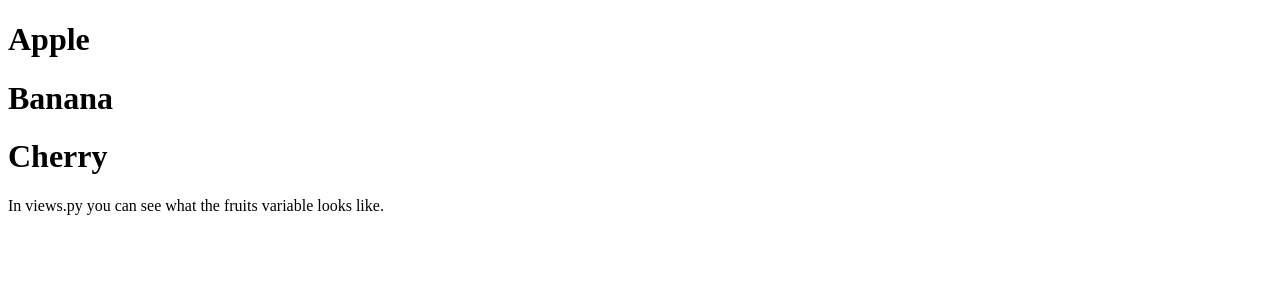
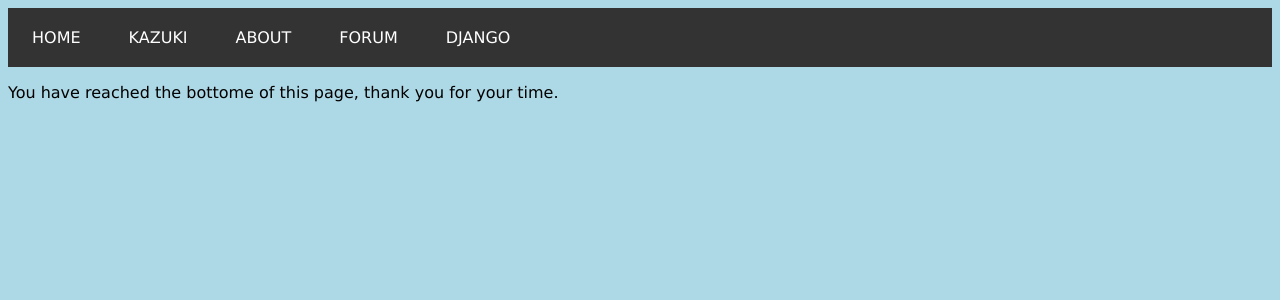
Before and after one commit to xxOkazuxx/BeerCraftz, a Django app: page /testing/ in a window 1280 px wide. Shown: the top 300 px of the page. Run offline with Django 4.2, Linux system fonts and the light colour scheme.

Commit message:
Add css file

```diff
--- /dev/null
+++ b/backend/my_tennis_club/members/static/myfirst.css
@@ -0,0 +1,25 @@
+body {
+  background-color: lightblue;
+  font-family: verdana;
+}
+
+ul {
+  list-style-type: none;
+  margin: 0;
+  padding: 0;
+  overflow: hidden;
+  background-color: #333;
+}
+
+li {
+  float: left;
+}
+
+li a {
+  display: block;
+  color: white;
+  /* text-align: center; */
+  padding: 20px 24px;
+  text-decoration: none;
+  text-align: right;
+}
--- /dev/null
+++ b/backend/my_tennis_club/members/templates/footer.html
@@ -0,0 +1 @@
+<p>You have reached the bottome of this page, thank you for your time.</p>
--- a/backend/my_tennis_club/members/templates/main.html
+++ b/backend/my_tennis_club/members/templates/main.html
@@ -8,4 +8,5 @@
     <h1>My Tennis Club</h1>
     <h3>Members</h3>
     <p>Check out all out <a href="members/">members</a></p>
+    <p>Go to <a href="/testing">testing page!!</a></p>
 {% endblock %}
--- /dev/null
+++ b/backend/my_tennis_club/members/templates/mymenu.html
@@ -0,0 +1,8 @@
+<!-- <div>HONE | {{ me }} | ABOUT | FORUM | {{ sponsor }} </div> -->
+<ul>
+  <li><a href="/">HOME</a></li>
+  <li><a>{{ me }}</a></li>
+  <li><a>ABOUT</a></li>
+  <li><a>FORUM</a></li>
+  <li><a>{{ sponsor }}</a></li>
+</ul>
--- a/backend/my_tennis_club/members/templates/template.html
+++ b/backend/my_tennis_club/members/templates/template.html
@@ -1,10 +1,14 @@
+{% load static %}
 <!DOCTYPE html>
 <html>
+  <link rel="stylesheet" href="{% static 'myfirst.css' %}" />
   <body>
-    {% for x in fruits %}
-    <h1>{{ x }}</h1>
-    {% endfor %}
+    <div class="mymenu">
+      {% include "mymenu.html" with me="KAZUKI" sponsor="DJANGO" %}
+    </div>
 
-    <p>In views.py you can see what the fruits variable looks like.</p>
+    <div class="footer">
+      {% include 'footer.html' %}
+    </div>
   </body>
 </html>
--- a/backend/my_tennis_club/members/views.py
+++ b/backend/my_tennis_club/members/views.py
@@ -23,8 +23,9 @@ def main(request):
     return HttpResponse(template.render())
 
 def testing(request):
+    mymembers = Member.objects.all().order_by('lastname', 'id').values()
     template = loader.get_template('template.html')
     context = {
-        'fruits': ['Apple', 'Banana', 'Cherry'],
+        'mymembers': mymembers,
     }
     return HttpResponse(template.render(context, request))
```
